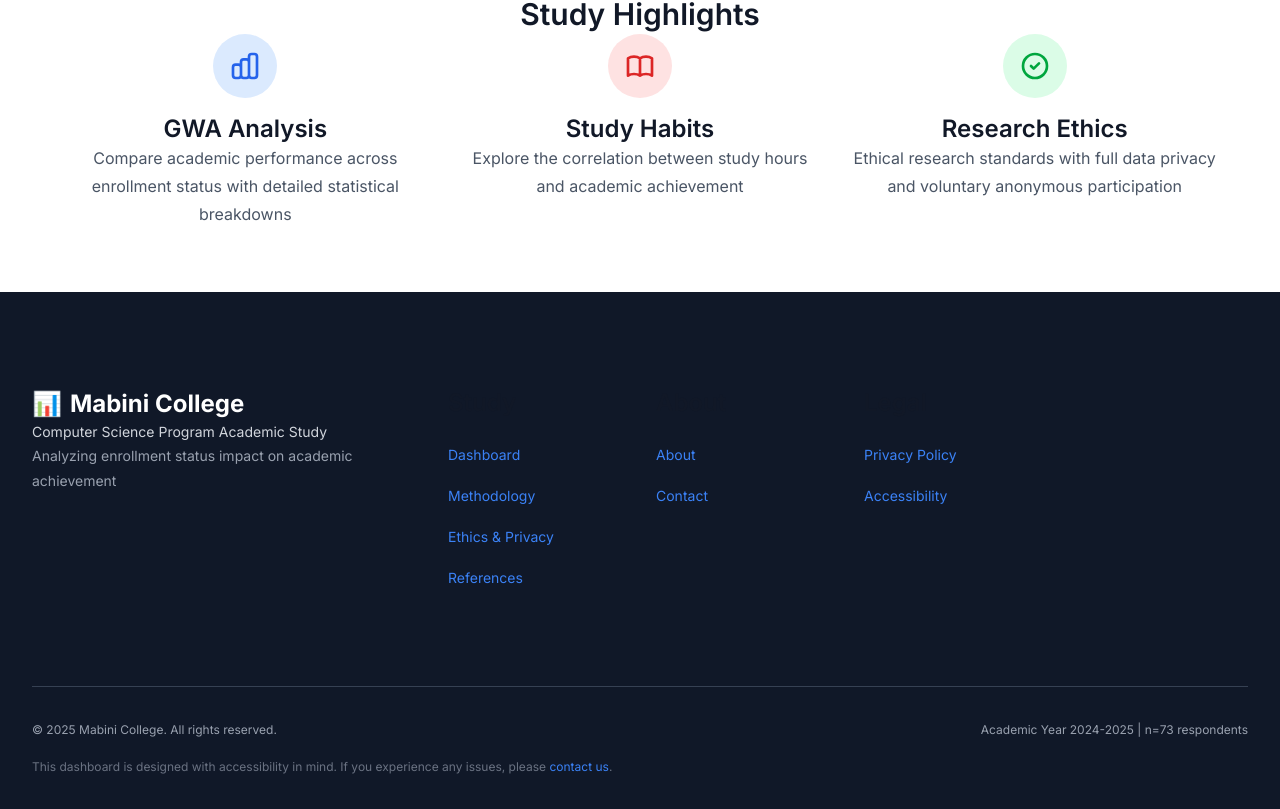
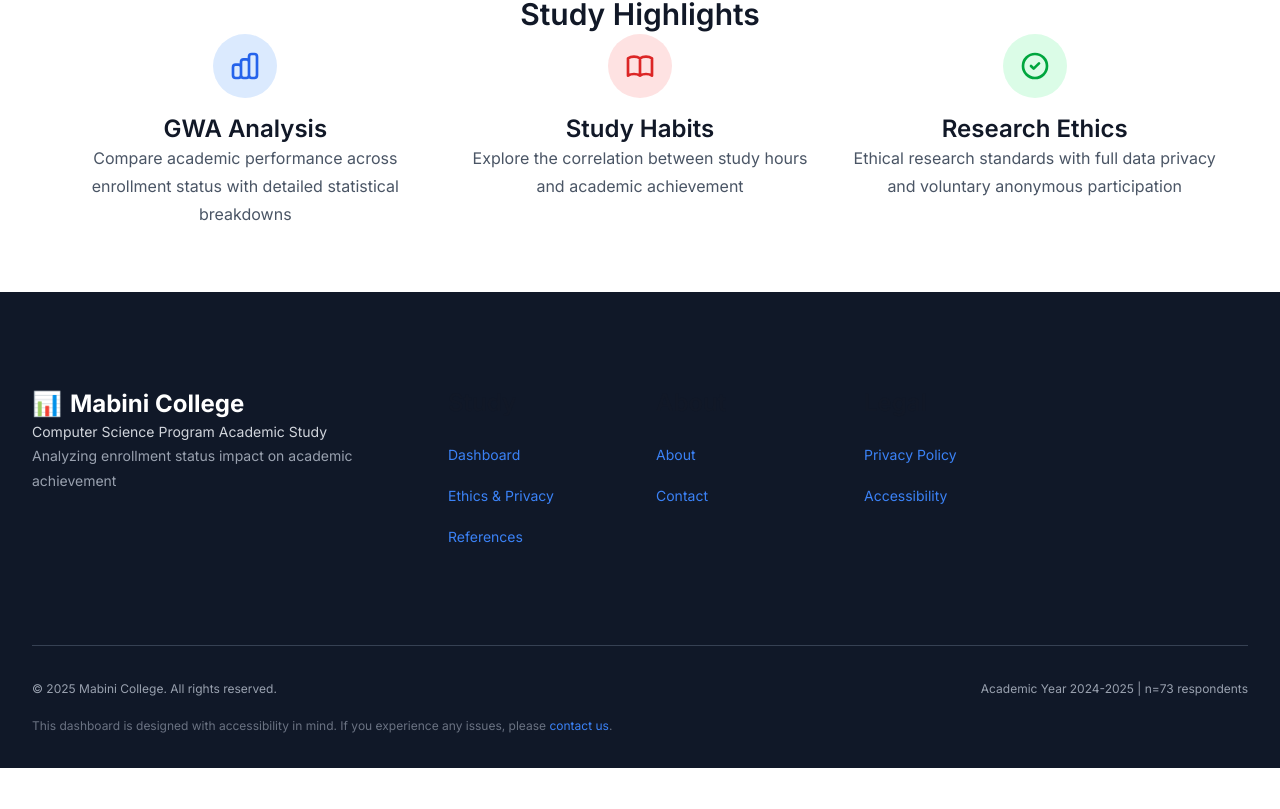
Before and after one commit to Cerjho/academic-study-dashboard, a Next.js app: page / in a window 1280 px wide. Shown: the part 864-1673 px from the top of the page. After the commit the page ends 1632 px from the top, so only its background shows below. Built offline with nearby package versions, Linux system fonts and the light colour scheme.

Commit message:
Remove methodology link from footer

```diff
--- a/src/components/layout/Footer.tsx
+++ b/src/components/layout/Footer.tsx
@@ -9,7 +9,6 @@ import Link from 'next/link';
 const footerLinks = {
   study: [
     { name: 'Dashboard', href: '/dashboard' },
-    { name: 'Methodology', href: '/methodology' },
     { name: 'Ethics & Privacy', href: '/ethics' },
     { name: 'References', href: '/references' },
   ],
```
